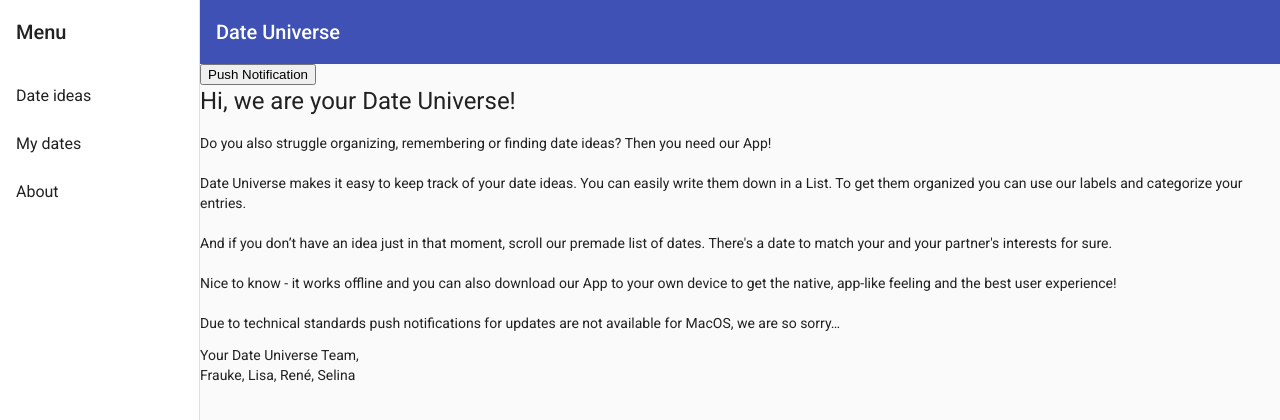
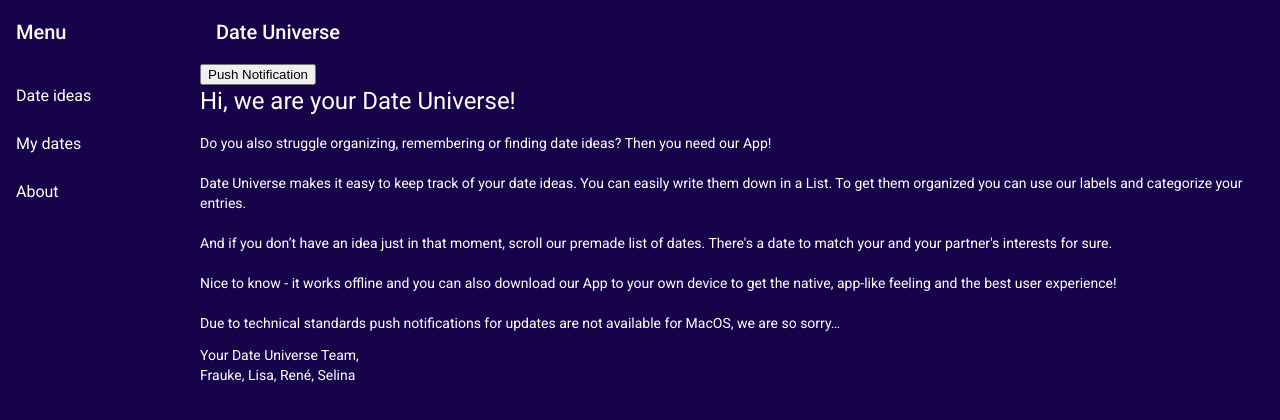
Before and after one commit to BluescreenCreator/PWA_Date_Universe, an Angular app: page /about in a window 1280 px wide. Shown: the top 420 px of the page. Built offline with nearby package versions, Linux system fonts and the light colour scheme.

Commit message:
Background Colour

```diff
--- a/src/app/about/about.component.css
+++ b/src/app/about/about.component.css
@@ -0,0 +1,3 @@
+.textAbout {
+    color: white;
+}
--- a/src/app/about/about.component.html
+++ b/src/app/about/about.component.html
@@ -1,3 +1,4 @@
+<div class="textAbout">
     <h1>Hi, we are your Date Universe!</h1>
     <p>Do you also struggle organizing, remembering or finding  date ideas? Then you need our App!
         <br><br>Date Universe makes it easy to keep track of your date ideas. You can easily write them down in a List. To get them organized you can use our labels and categorize your entries.
@@ -6,3 +7,4 @@
         <br><br>Due to technical standards push notifications for updates are not available for MacOS, we are so sorry…
     </p>
     <p>Your Date Universe Team,<br>Frauke, Lisa, René, Selina</p>
+</div>
--- a/src/app/mydates/mydates.component.css
+++ b/src/app/mydates/mydates.component.css
@@ -0,0 +1,3 @@
+p {
+    color: white;
+}
--- a/src/app/nav/nav.component.css
+++ b/src/app/nav/nav.component.css
@@ -4,14 +4,24 @@
 
 .sidenav {
   width: 200px;
+  background-color: #16034A;
+  color: white;
 }
 
 .sidenav .mat-toolbar {
   background: inherit;
+  background-color: #16034A;
+  color: white;
 }
 
 .mat-toolbar.mat-primary {
   position: sticky;
   top: 0;
   z-index: 1;
+  background-color: #16034A;
+  color: white;
 }
+
+.mat-list-item {
+  color: white;
+}
--- a/src/styles.css
+++ b/src/styles.css
@@ -1,4 +1,14 @@
 /* You can add global styles to this file, and also import other style files */
 
 html, body { height: 100%; }
-body { margin: 0; font-family: Roboto, "Helvetica Neue", sans-serif; }
+body {
+    margin: 0;
+    font-family: 'Open Sans', sans-serif; }
+
+.mat-drawer-content{
+    background-color:#16034A;
+  }
+
+ul {
+    color: white;
+}
```
Lines whose indentation alone changed are shown as unchanged.
